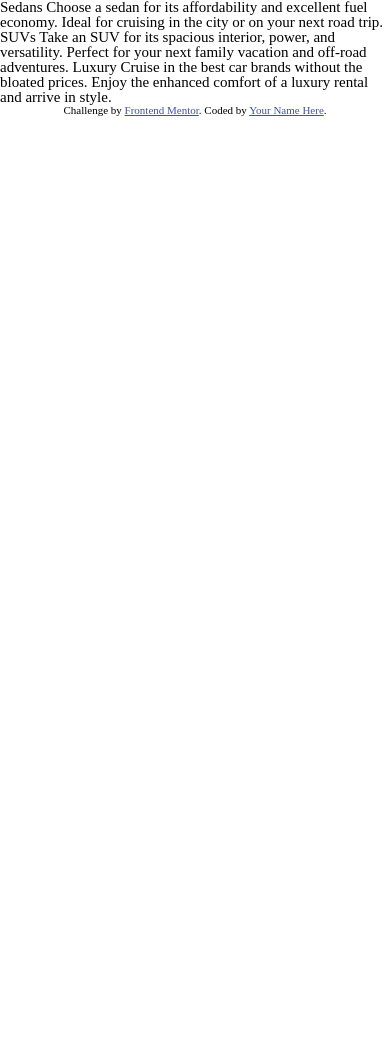
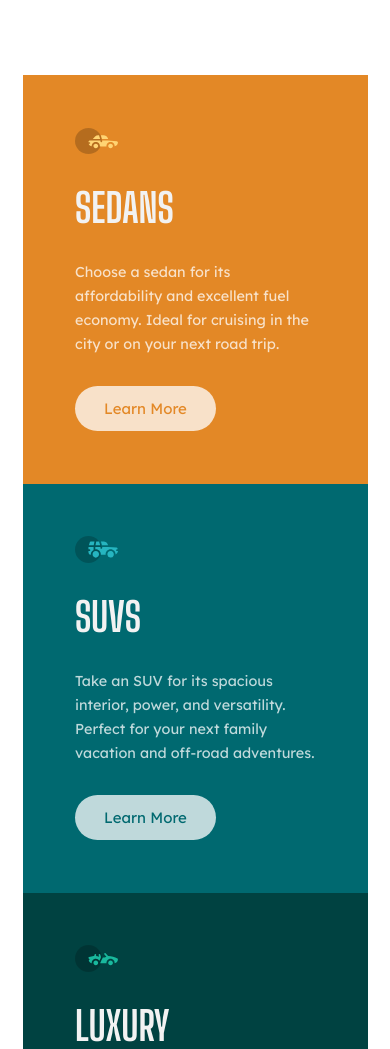
Before and after one commit to jamesaking02/3column-card, a plain HTML site: page index.html in a window 390 px wide. Shown: the top 1049 px of the page. Before the commit the page ends 844 px from the top, so only its background shows below. Drawn offline with Linux system fonts and the light colour scheme.

Commit message:
finished mobile design

```diff
--- a/index.html
+++ b/index.html
@@ -16,22 +16,36 @@
   </style>
 </head>
 <body>
+  <main>
+    <section class="card sedan">
+      <img src="./images/icon-sedans.svg" alt="">
+      <h1>SEDANS</h1>
+      <p class="desc">Choose a sedan for its affordability and excellent fuel economy. Ideal for cruising in the city
+      or on your next road trip.</p>
+      <a href="#">Learn More</a>
+    </section>
 
-  Sedans
-  Choose a sedan for its affordability and excellent fuel economy. Ideal for cruising in the city
-  or on your next road trip.
+    <section class="card SUVs">
+      <img src="./images/icon-suvs.svg" alt="">
+      <h1>SUVS</h1>
+      <p class="desc">Take an SUV for its spacious interior, power, and versatility. Perfect for your next family vacation
+      and off-road adventures.</p>
+      <a href="#">Learn More</a>
+    </section>
 
-  SUVs
-  Take an SUV for its spacious interior, power, and versatility. Perfect for your next family vacation
-  and off-road adventures.
+    <section class="card luxury">
+      <img src="./images/icon-luxury.svg" alt="">
+      <h1>LUXURY</h1>
+      <p class="desc">Cruise in the best car brands without the bloated prices. Enjoy the enhanced comfort of a luxury
+      rental and arrive in style.</p>
+      <a href="#">Learn More</a>
+    </section>
+  </main>
 
-  Luxury
-  Cruise in the best car brands without the bloated prices. Enjoy the enhanced comfort of a luxury
-  rental and arrive in style.
 
   <div class="attribution">
     Challenge by <a href="https://www.frontendmentor.io?ref=challenge" target="_blank">Frontend Mentor</a>.
-    Coded by <a href="#">Your Name Here</a>.
+    Coded by <a href="#">James King</a>.
   </div>
 </body>
 </html>
--- a/style.css
+++ b/style.css
@@ -11,6 +11,93 @@
 
 html > body {
   font-size: 15px;
+  font-family: 'Lexend Deca', sans-serif;
+}
+
+main {
+  display: grid;
+  grid-template-rows: 1fr 1fr 1fr;
+  padding: 5em 1.5em 5em 1.5em;
+}
+
+.card {
+  padding: 3.5em;
+}
+
+img {
+  width: 18%;
+}
+
+.card > h1 {
+  color: var(--very-light-gray);
+  font-family: 'Big Shoulders Display', cursive;
+  font-size: 2.5rem;
+  margin: 0.8em 0em 0.8em 0em;
+}
+
+.card > p {
+  color: var(--transparent-white);
+  line-height: 1.5rem;
+  font-size: 0.9rem;
+}
+
+.card > a {
+  width: 40%;
+  text-decoration: none;
+  text-align: center;
+  display: block;
+  margin: 2em 0em 0em 0em;
+  padding: 1em 1.5em 1em 1.5em;
+  border-radius: 2em;
+
+  background-color: var(--transparent-white);
+  white-space: nowrap;
+}
+
+.sedan > a {
+  color: var(--bright-orange);
+}
+
+.SUVs > a {
+  color: var(--dark-cyan);
+}
+
+.luxury > a {
+  color: var(--very-dark-cyan);
+}
+
+/* HOVER STATES */
+.sedan > a:hover {
+  transition: 0.4s ease;
+  background-color: transparent;
+  border: 2px solid var(--transparent-white);
+  color: var(--transparent-white);
+}
+
+.SUVs > a:hover {
+  transition: 0.4s ease;
+  background-color: transparent;
+  border: 2px solid var(--transparent-white);
+  color: var(--transparent-white);
+}
+
+.luxury > a:hover {
+  transition: 0.4s ease;
+  background-color: transparent;
+  border: 2px solid var(--transparent-white);
+  color: var(--transparent-white);
+}
+
+.sedan {
+  background-color: var(--bright-orange);
+}
+
+.SUVs {
+  background-color: var(--dark-cyan);
+}
+
+.luxury {
+  background-color: var(--very-dark-cyan);
 }
 
 @media only screen and (min-width: 1440px) {
```
